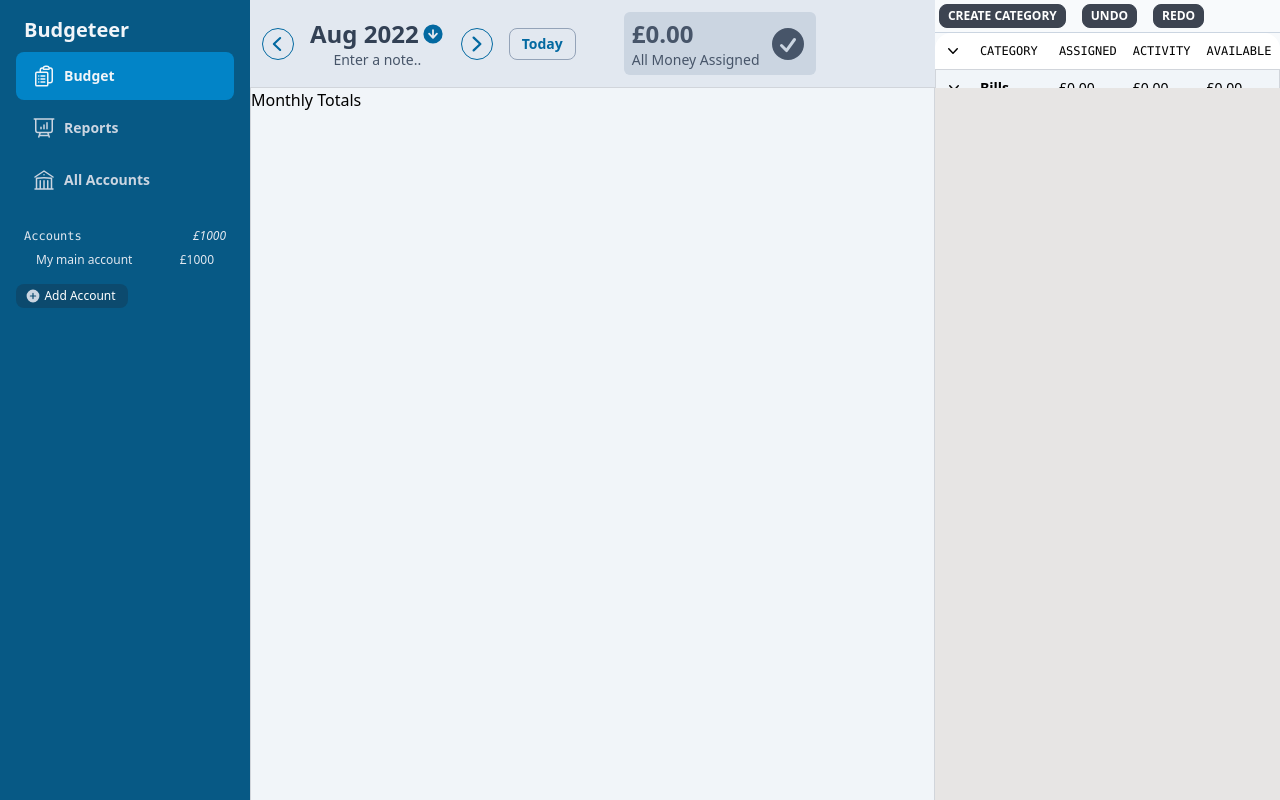
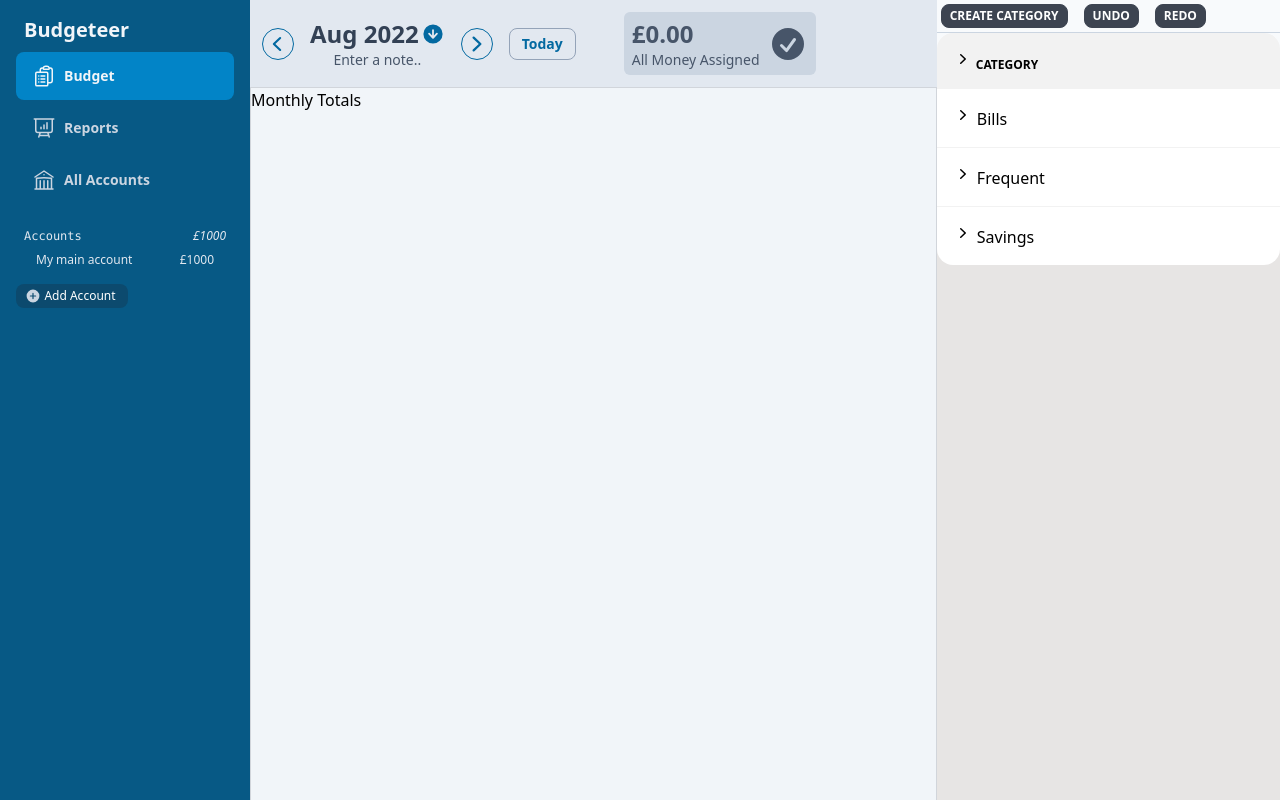
Before and after one commit to R-Middleton/budgeteer, a React (Vite) app: page / in a window 1280 px wide. Built offline with nearby package versions, Linux system fonts and the light colour scheme; what @savvywombat/tailwindcss-grid-areas would draw is missing.

Commit message:
implemented initial expanding table using tanstack table

```diff
--- a/package.json
+++ b/package.json
@@ -17,6 +17,7 @@
   },
   "devDependencies": {
     "@savvywombat/tailwindcss-grid-areas": "^2.1.0",
+    "@tanstack/react-table": "^8.5.11",
     "@tauri-apps/cli": "^1.0.5",
     "@types/node": "^18.7.10",
     "@types/react": "^18.0.15",
--- a/src/components/budget/table/budgetTable.tsx
+++ b/src/components/budget/table/budgetTable.tsx
@@ -1,13 +1,42 @@
-import { Category } from './category';
-import { CategoryGroup } from './categoryGroup';
+import React, { useState, useMemo } from 'react';
+import {
+  flexRender,
+  getCoreRowModel,
+  useReactTable,
+  ColumnDef,
+  getExpandedRowModel,
+  ExpandedState,
+} from '@tanstack/react-table';
+
+type Category = {
+  categoryName: string;
+  subRows?: Category[];
+};
+
+type SingleCategory = {
+  singleCategoryName: string;
+  assigned: number;
+};
 
 const BudgetTable = () => {
-  return (
-    <div className='overflow-x-auto'>
-      <table className='table  table-compact w-full'>
-        <thead className='bg-white'>
-          <tr className='text font-mono flex-shrink'>
-            <th className='bg-inherit text-xs font-thin'>
+  const [expanded, setExpanded] = React.useState<ExpandedState>({});
+  const defaultData: Category[] = [
+    {
+      categoryName: 'Bills',
+      subRows: [{ categoryName: 'Rent' }],
+    },
+    {
+      categoryName: 'Frequent',
+      subRows: [{ categoryName: 'Fuel' }],
+    },
+    {
+      categoryName: 'Savings',
+      subRows: [{ categoryName: 'Holiday' }],
+    },
+  ];
+  const [data, setData] = useState(defaultData);
+
+  const chevronDown = (
     <svg
       xmlns='http://www.w3.org/2000/svg'
       viewBox='0 0 20 20'
@@ -20,18 +49,114 @@ const BudgetTable = () => {
         clipRule='evenodd'
       />
     </svg>
+  );
+
+  const chevronRight = (
+    <svg
+      xmlns='http://www.w3.org/2000/svg'
+      viewBox='0 0 20 20'
+      fill='currentColor'
+      className='w-5 h-5'
+    >
+      <path
+        fillRule='evenodd'
+        d='M7.21 14.77a.75.75 0 01.02-1.06L11.168 10 7.23 6.29a.75.75 0 111.04-1.08l4.5 4.25a.75.75 0 010 1.08l-4.5 4.25a.75.75 0 01-1.06-.02z'
+        clipRule='evenodd'
+      />
+    </svg>
+  );
+
+  const columns = useMemo<ColumnDef<Category>[]>(
+    () => [
+      {
+        accessorKey: 'categoryName',
+        header: ({ table }) => (
+          <>
+            <button
+              {...{
+                onClick: table.getToggleAllRowsExpandedHandler(),
+              }}
+            >
+              {table.getIsAllRowsExpanded() ? chevronDown : chevronRight}
+            </button>{' '}
+            Category
+          </>
+        ),
+        cell: ({ row, getValue }) => (
+          <div>
+            <>
+              {row.getCanExpand() ? (
+                <button
+                  {...{
+                    onClick: row.getToggleExpandedHandler(),
+                    style: { cursor: 'pointer' },
+                  }}
+                >
+                  {row.getIsExpanded() ? chevronDown : chevronRight}
+                </button>
+              ) : (
+                ''
+              )}{' '}
+              {getValue()}
+            </>
+          </div>
+        ),
+      },
+    ],
+    []
+  );
+
+  const table = useReactTable({
+    data,
+    columns,
+    state: {
+      expanded,
+    },
+    onExpandedChange: setExpanded,
+    getSubRows: (row) => row.subRows,
+    getCoreRowModel: getCoreRowModel(),
+    getExpandedRowModel: getExpandedRowModel(),
+  });
+
+  return (
+    <div>
+      <table className='table w-full'>
+        <thead>
+          {table.getHeaderGroups().map((headerGroup) => (
+            <tr key={headerGroup.id}>
+              {headerGroup.headers.map((header) => {
+                return (
+                  <th key={header.id}>
+                    {header.isPlaceholder
+                      ? null
+                      : flexRender(
+                          header.column.columnDef.header,
+                          header.getContext()
+                        )}
                   </th>
-            <th className='bg-inherit text-xs font-thin'>Category</th>
-            <th className='bg-inherit text-xs font-thin'>Assigned</th>
-            <th className='bg-inherit text-xs font-thin'>Activity</th>
-            <th className='bg-inherit text-xs font-medium'>Available</th>
+                );
+              })}
             </tr>
+          ))}
         </thead>
-        <tbody className='divide-y-[1.5px] divide-gray-300 border border-gray-300'>
-          <CategoryGroup name='Bills' />
-          <Category name='Rent' assigned={10} />
-          <Category name='Gas' assigned={20} />
-          <Category name='Electricity' assigned={30} />
+        <tbody>
+          {table.getRowModel().rows.map((row) => (
+            <tr key={row.id}>
+              {row.getVisibleCells().map((cell) => {
+                return (
+                  <td key={cell.id}>
+                    <>
+                      {flexRender(
+                        cell.column.columnDef.cell,
+                        cell.getContext()
+                      )}
+                      {console.log(cell.getContext())}
+                    </>
+                  </td>
+                );
+              })}
+            </tr>
+          ))}
         </tbody>
       </table>
     </div>
```
Also changed, not shown: 1 other file (tests, documents, lock files or other folders). Lines whose indentation alone changed are shown as unchanged.
